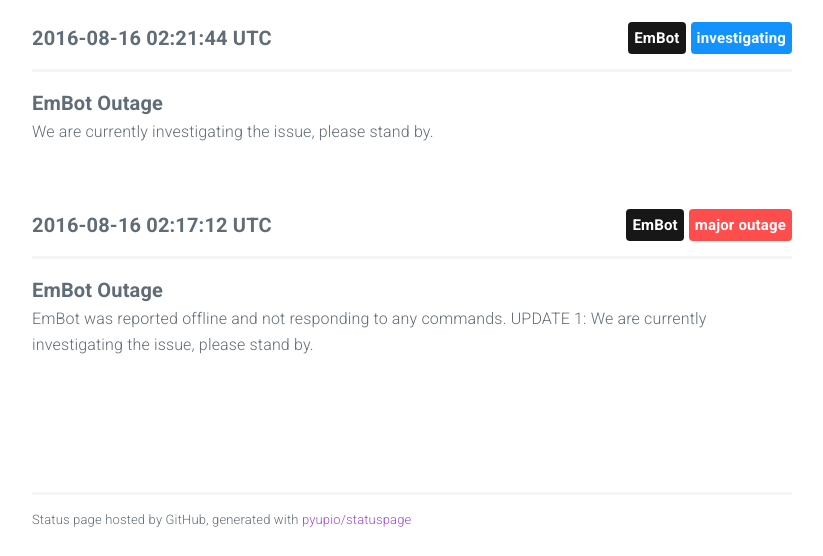
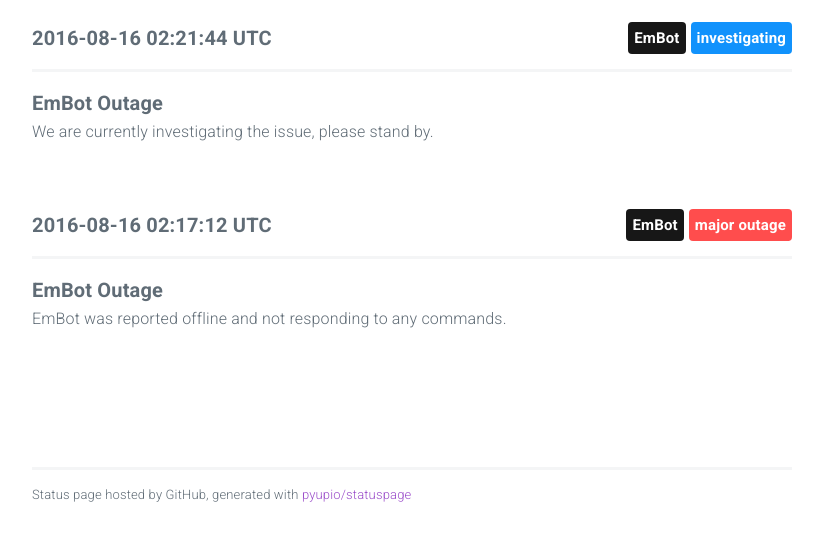
Before and after one commit to Merryfurr/NinesnowStatus, a plain HTML site: page index.html in a window 1280 px wide. Shown: the part 664-1220 px from the top of the page, without its empty margins (228-1051 px from the left). After the commit the page ends 1195 px from the top, so only its background shows below. Drawn offline with nearby package versions, Linux system fonts and the light colour scheme.

Commit message:
update index

```diff
--- a/index.html
+++ b/index.html
@@ -94,9 +94,7 @@
 						<hr/>
 
 						<span class="title">EmBot Outage</span>
-						<p>EmBot was reported offline and not responding to any commands.
-
-UPDATE 1: We are currently investigating the issue, please stand by.</p>
+						<p>EmBot was reported offline and not responding to any commands.</p>
 
 					</div>
 
```
